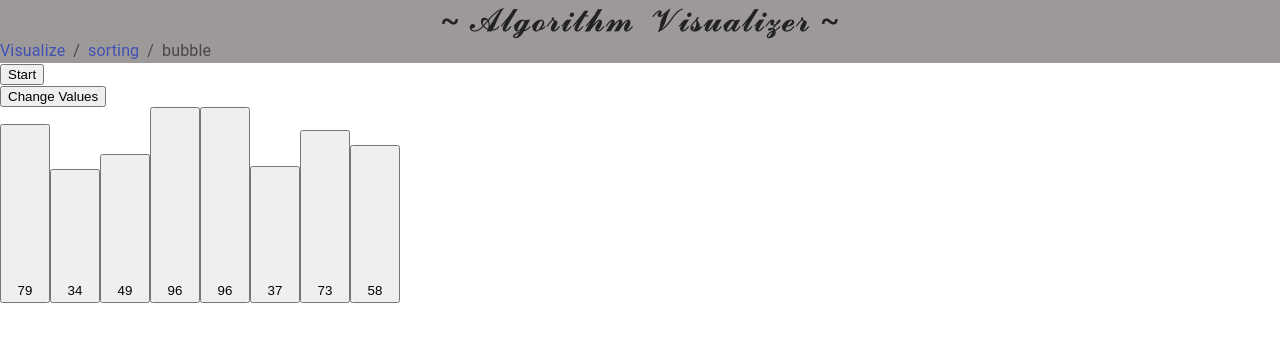
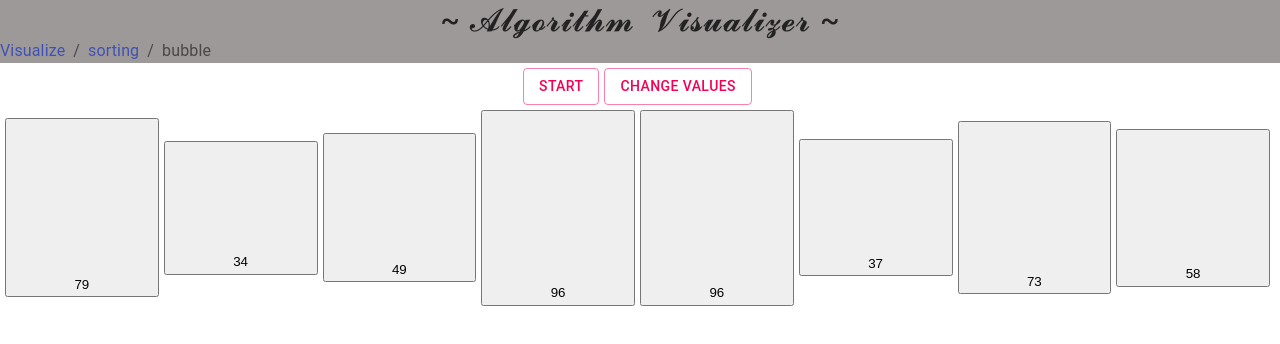
Before and after one commit to anuranjankr/algo-visualizer, a React (Create React App) app: page /sorting/bubble in a window 1280 px wide. Shown: the top 344 px of the page. Built offline with nearby package versions, Linux system fonts and the light colour scheme.

Commit message:
bubble sort

```diff
--- a/src/components/sort/Bubble.jsx
+++ b/src/components/sort/Bubble.jsx
@@ -1,4 +1,6 @@
 import React from "react";
+import { Button } from "@material-ui/core";
+import "./../layout/Layout.css";
 
 class Bubble extends React.Component {
   constructor(props) {
@@ -6,8 +8,7 @@ class Bubble extends React.Component {
     this.state = {
       speed: 90,
       noOfBars: 8,
-      array: [],
-      arrayIndex: []
+      array: []
     };
   }
 
@@ -20,58 +21,35 @@ class Bubble extends React.Component {
     }
     // console.log({ array }, this);
     this.setState({ array });
-    this.bubbleSort();
   }
   //bubblesort_Algo
   bubbleSort() {
-    let initialArray = this.state.array.slice();
+    let initialArray = document.getElementsByClassName("elem");
     let length = initialArray.length;
     let finalArray = [];
     for (let i = 0; i < length - 1; i++) {
       for (let j = 0; j < length - i - 1; j++) {
+        initialArray[j].style.backgroundColor = "red";
+        initialArray[j + 1].style.backgroundColor = "red";
         finalArray.push(j, j + 1, 0); //0 means selected
-        if (initialArray[j] > initialArray[j + 1]) {
+        if (initialArray[j].innerHTML > initialArray[j + 1].innerHTML) {
           finalArray.push(j, j + 1, 1); //1 means swap
-          let temp = initialArray[j];
-          initialArray[j] = initialArray[j + 1];
-          initialArray[j + 1] = temp;
+          let temp = initialArray[j].innerHTML;
+          let heigh = initialArray[j].style.height;
+          let padd = initialArray[j].style.paddingTop;
+          initialArray[j].innerHTML = initialArray[j + 1].innerHTML;
+          initialArray[j].style.height = initialArray[j + 1].style.height;
+          initialArray[j].style.paddingTop =
+            initialArray[j + 1].style.paddingTop;
+          initialArray[j + 1].innerHTML = temp;
+          initialArray[j + 1].style.height = heigh;
+          initialArray[j + 1].style.paddingTop = padd;
+          initialArray[j].style.backgroundColor = "green";
+          initialArray[j + 1].style.backgroundColor = "green";
         }
         finalArray.push(j, j + 1, 2); //2 means done
-      }
-    }
-    this.setState({ arrayIndex: finalArray });
-  }
-
-  runstart() {
-    const ANIMATION_SPEED_MS = this.state.speed;
-    // const SECONDARY_COLOR = "#dc3545";
-    const third_color = "#28a745";
-
-    const animations = this.state.arrayIndex;
-    const arrayBars = document.getElementsByClassName("elem");
-    for (let i = 0; i < animations.length; i++) {
-      const [barOneIdx, barTwoIdx, currState] = animations[i];
-      if (currState === 0) {
-        setTimeout(() => {
-          arrayBars[barOneIdx].style.backgroundColor = "rgb(197, 17, 98)";
-          arrayBars[barTwoIdx].style.backgroundColor = "rgb(197, 17, 98)";
-        }, i * ANIMATION_SPEED_MS);
-      }
-      if (currState === 1) {
-        // const barOneStyle = arrayBars[barOneIdx].style;
-        // const barTwoStyle = arrayBars[barTwoIdx].style;
-        // setTimeout(() => {
-        //   barOneStyle.backgroundColor = SECONDARY_COLOR;
-        //   arrayBars[y].innerHTML = newHeight;
-        //   barOneStyle.height = `${newHeight + 100}px`;
-        //   barOneStyle.paddingTop = `${newHeight + 75}px`;
-        // }, i * ANIMATION_SPEED_MS);
-      }
-      if (currState === 2) {
-        setTimeout(() => {
-          arrayBars[barOneIdx].style.backgroundColor = third_color;
-          arrayBars[barTwoIdx].style.backgroundColor = third_color;
-        }, i * ANIMATION_SPEED_MS);
+        initialArray[j].style.backgroundColor = "grey";
+        initialArray[j + 1].style.backgroundColor = "grey";
       }
     }
   }
@@ -84,40 +62,46 @@ class Bubble extends React.Component {
     const { array } = this.state;
     return (
       <>
-        <section className="d-flex pt-2 justify-content-center">
-          <button
+        <section className="app__navButtons">
+          <Button
             type="button"
-            className="btn btn-secondary mr-2 align-text-bottom "
-            onClick={() => this.runstart()}
+            variant="outlined"
+            color="secondary"
+            style={{ marginRight: 5 }}
+            onClick={() => this.bubbleSort()}
           >
             Start
-          </button>
-        </section>
-        <section className="d-flex pt-4 justify-content-center">
-          <button
+          </Button>
+          <Button
             type="button"
-            style={{ cursor: "default" }}
-            className="btn disabled btn-secondary mr-2 align-text-bottom "
+            variant="outlined"
+            color="secondary"
+            style={{ marginRight: 5 }}
             onClick={() => this.resetArray()}
           >
             Change Values
-          </button>
+          </Button>
         </section>
-
         <section
-          className="d-flex justify-content-center mt-4 align-items-end"
-          style={{ height: "50vh" }}
+          className="app__navButtons"
+          style={{
+            marginTop: 5,
+            marginRight: 5,
+            marginLeft: 5
+          }}
         >
           {array.map((value, idx) => (
             <button
-              type="button"
               key={idx}
+              variant="contained"
+              color="secondary"
               style={{
                 height: value + 100,
-                width: "50px",
-                paddingTop: 75 + value
+                paddingTop: 75 + value,
+                marginRight: 5,
+                flex: 2
               }}
-              className="btn btn-secondary mr-2 elem align-text-bottom "
+              className="elem"
             >
               {value}
             </button>
```
